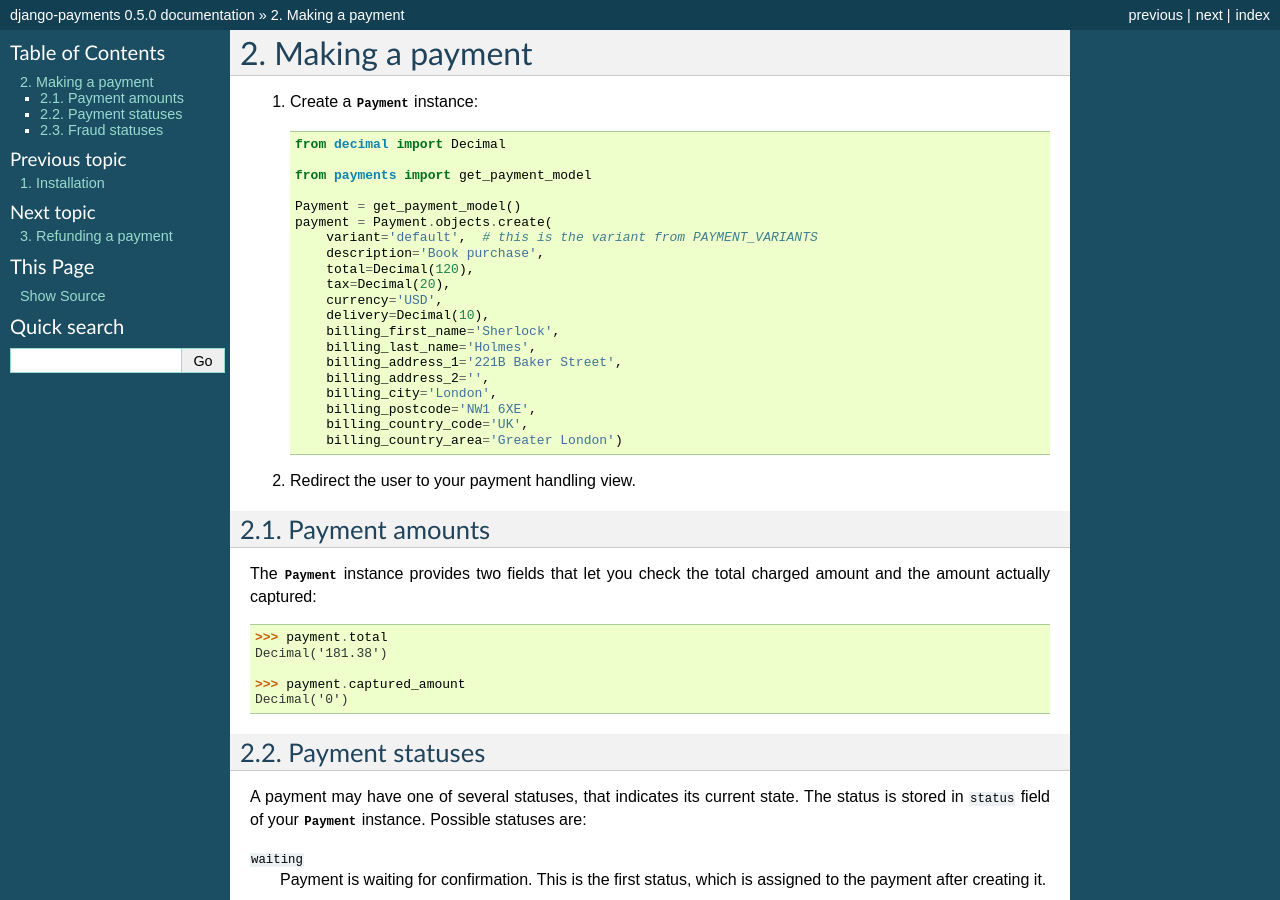
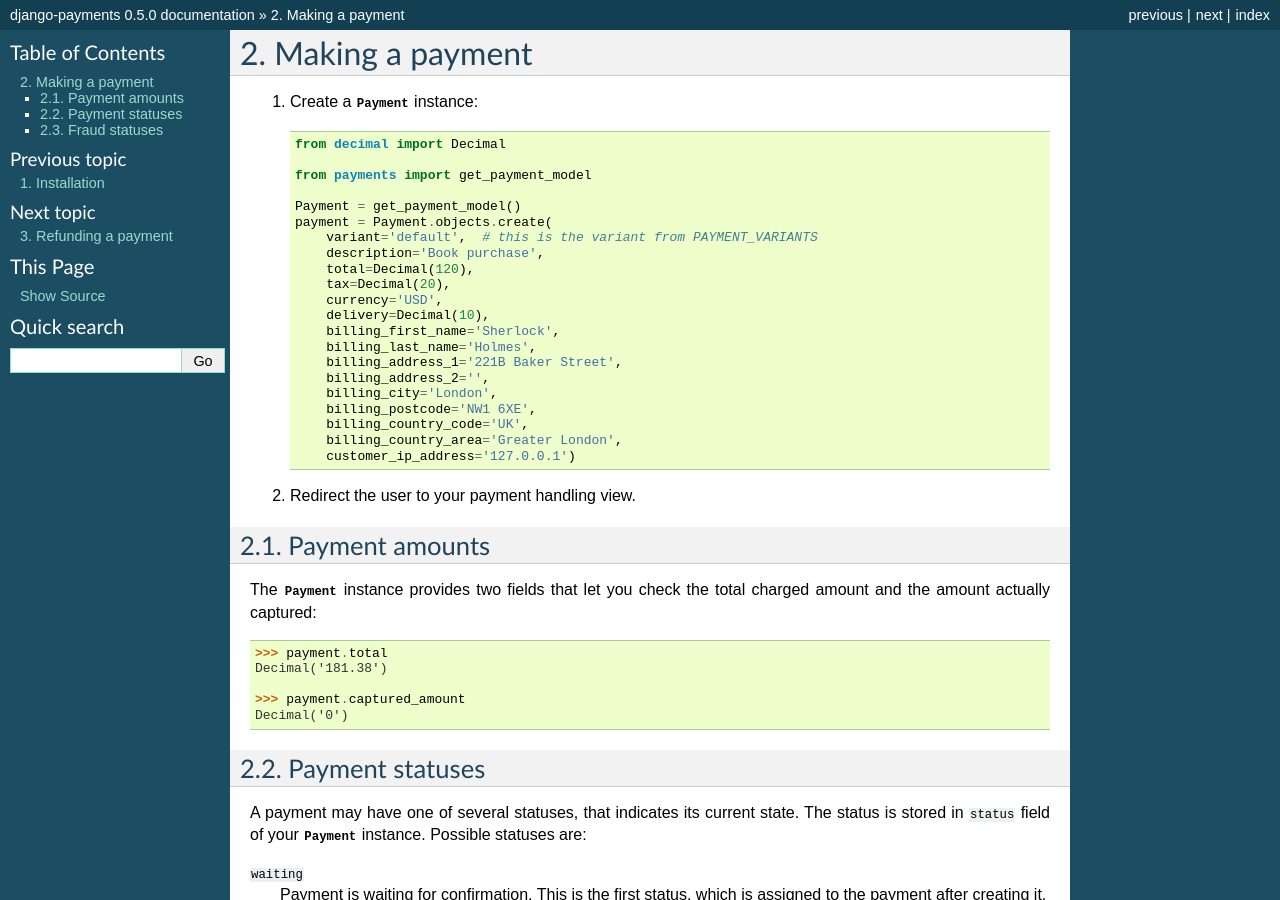
Before and after one commit to jazzband/django-payments, a Sphinx documentation site: the page built from doc/usage.rst, in a window 1280 px wide and 900 px high. Built offline with Sphinx 7.4.7, drawn with Linux system fonts in a browser that asks for light colours.

Commit message:
Add customer_ip_address to the payment example

```diff
--- a/doc/usage.rst
+++ b/doc/usage.rst
@@ -22,7 +22,8 @@
           billing_city='London',
           billing_postcode='NW1 6XE',
           billing_country_code='UK',
-          billing_country_area='Greater London')
+          billing_country_area='Greater London',
+          customer_ip_address='127.0.0.1')
 
 #. Redirect the user to your payment handling view.
 
```
